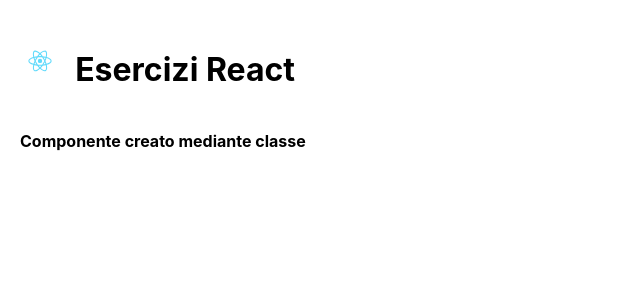
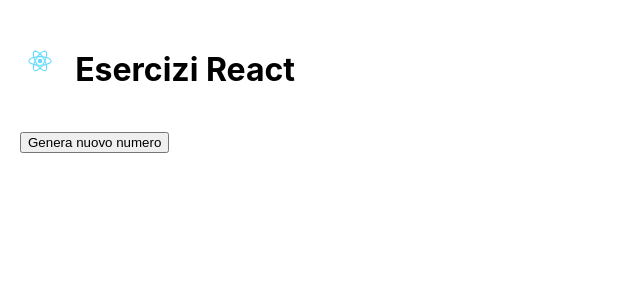
Before and after one commit to LucaSoftwareEngineer/esercitazioni-react, a React (Create React App) app: page / in a window 1280 px wide. Shown: the top 300 px of the page, without its empty margins (0-640 px from the left). Built offline with nearby package versions, Linux system fonts and the light colour scheme.

Commit message:
esercizio-9: utilizzo di useState e useEffect per generare un numero random solo quando l'utente incrementa una variabile di stato

```diff
--- a/src/App.tsx
+++ b/src/App.tsx
@@ -1,7 +1,7 @@
 import React from 'react';
 import logo from './logo.svg';
 import './App.css';
-import Main from "./esercizio-8/Main";
+import Main from "./esercizio-9/Main";
 
 function App() {
   return (
--- /dev/null
+++ b/src/esercizio-9/Main.tsx
@@ -0,0 +1,24 @@
+import React, {useEffect, useState} from 'react';
+
+const Main = () => {
+
+    const [generaNuovoNumero, setGeneraNuovoNumero] = useState(0);
+
+    useEffect(() => {
+        console.log("il numero è stato generato");
+        console.log(Math.random() * 100);
+    }, [generaNuovoNumero]);
+
+    const clickGeneraNuovoNumeroHandler = () => {
+        setGeneraNuovoNumero((prev) => (prev + 1));
+    };
+
+    return (
+        <>
+            <button onClick={clickGeneraNuovoNumeroHandler}>Genera nuovo numero</button>
+        </>
+    );
+
+};
+
+export default Main;
```
